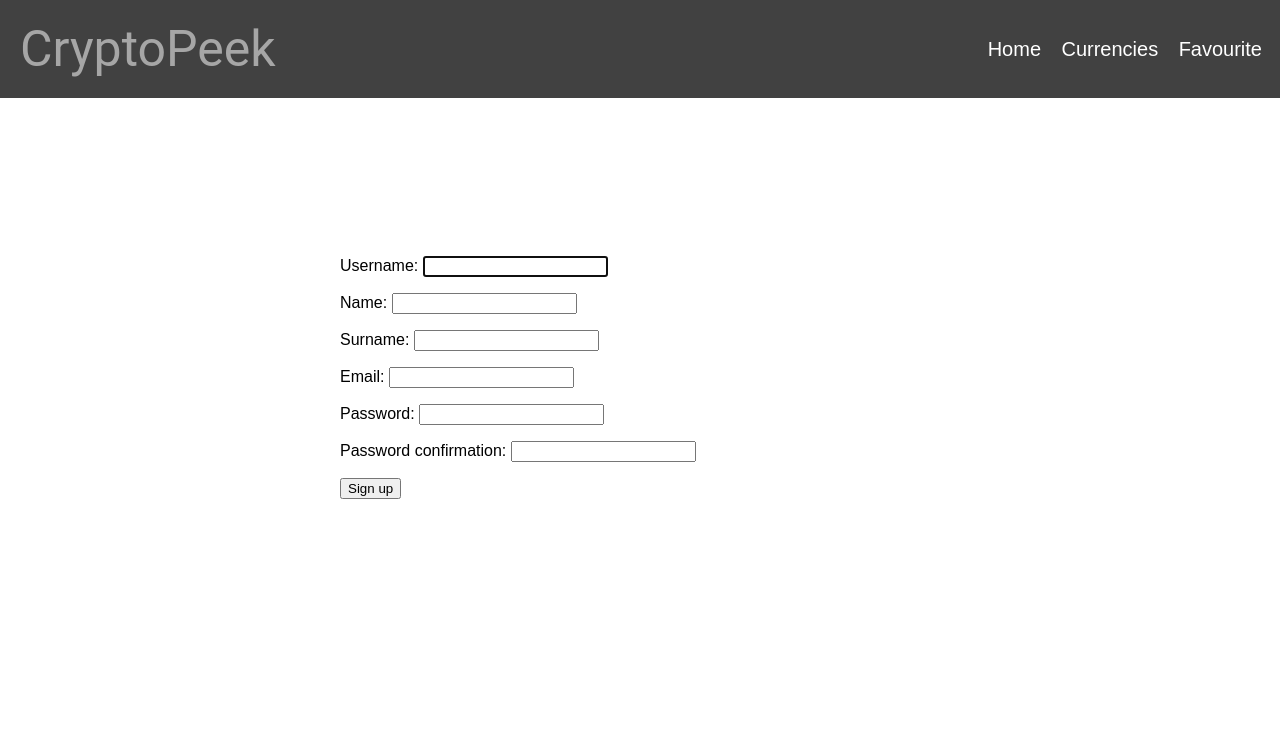
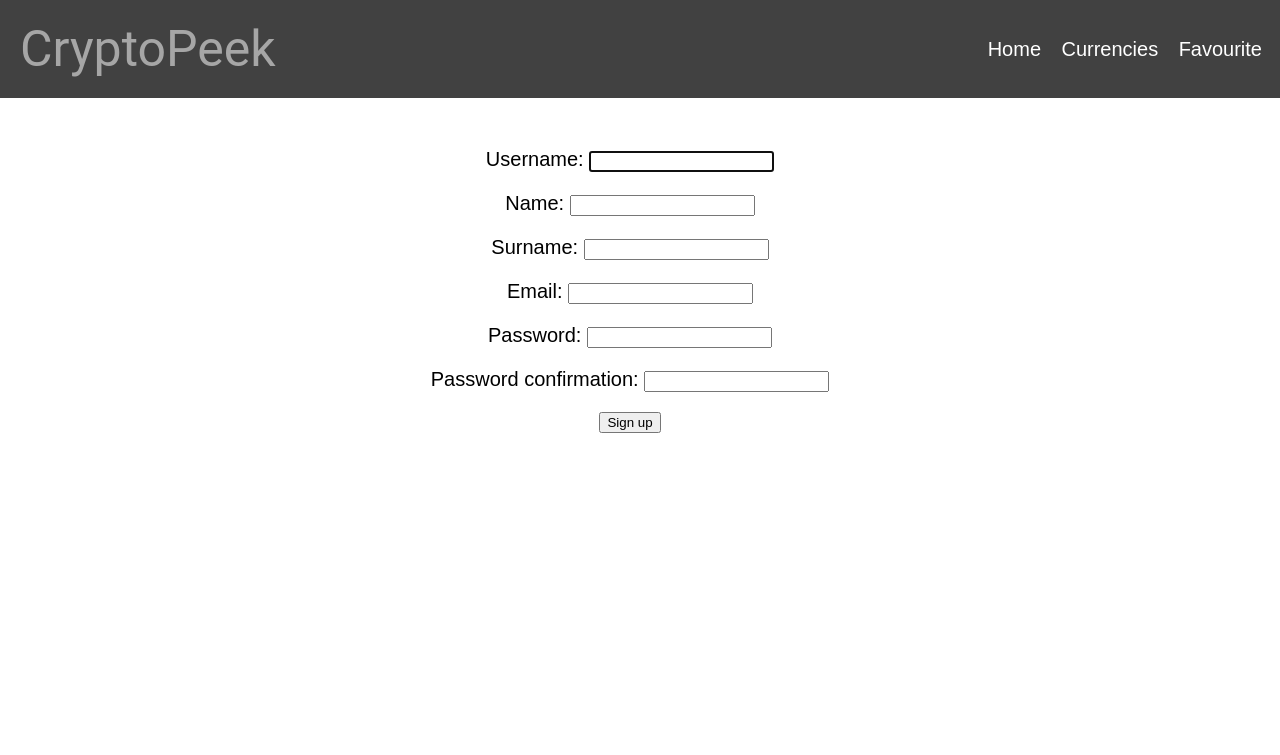
Before and after one commit to DGrzesik/PythonProject-CryptoPeek, a Django app: page /cryptopeek/register/ in a window 1280 px wide. Shown: the top 755 px of the page. Run offline with Django 4.2, Linux system fonts and the light colour scheme.

Commit message:
27/05 version upload

```diff
--- a/CryptoPeek/static/CryptoPeek/account1.css
+++ b/CryptoPeek/static/CryptoPeek/account1.css
@@ -69,12 +69,17 @@ body{
     transition: 0.5s;
 }
 .slogan{
+
     position: relative;
-    height: 500px;
-    width: 600px;
-    margin-top: 20%;
-    margin-right: auto;
-    margin-left: auto;
+    column-gap: 10px;
+    margin-top: 10%;
+    display: grid;
+    grid-template-columns: auto auto auto;
+    text-align: center;
+    font-size: 20px;
+    justify-content: center;
+    margin-bottom: 2%;
+
 }
 #text{
     font-size: 50px;
--- a/CryptoPeek/templates/CryptoPeek/currencies.html
+++ b/CryptoPeek/templates/CryptoPeek/currencies.html
@@ -43,7 +43,7 @@
             <form action='' method="POST">
                 {% csrf_token %}
                 {{ form }}
-                <input id="nameinput" type="submit" value="Wyszukaj">
+                <input id="nameinput1" type="submit" name="action" value="Wyszukaj">
             </form>
 </div>
 <section>
--- a/CryptoPeek/templates/CryptoPeek/favourite.html
+++ b/CryptoPeek/templates/CryptoPeek/favourite.html
@@ -43,7 +43,7 @@
             <form action='' method="POST">
                 {% csrf_token %}
                 {{ form }}
-                <input id="nameinput" type="submit" name='action' value="Wyszukaj">
+                <input id="nameinput1" type="submit" name='action' value="Wyszukaj">
             </form>
 </div>
 <section>
--- a/CryptoPeek/urls.py
+++ b/CryptoPeek/urls.py
@@ -3,12 +3,12 @@ from . import views
 app_name = 'CryptoPeek'
 urlpatterns = [
     path('',views.home,name="home"),
-    path('home/',views.home,name="home"),
-    path('favourite/',views.favourite,name="favourite"),
-    path('favourite/login/',views.account,name="account"),
-    path('login/',views.account,name="account"),
-    path('delete/<str:crypto_id>/',views.delete,name="delete"),
-    path('register/',views.register,name="register"),
-    path('currencies/', views.index, name='currencies'),
-    path('<str:crypto_id>/', views.detail, name='detail')
+    path('cryptopeek/home/',views.home,name="home"),
+    path('cryptopeek/favourite/',views.favourite,name="favourite"),
+    path('cryptopeek/favourite/login/',views.account,name="account"),
+    path('cryptopeek/login/',views.account,name="account"),
+    path('cryptopeek/delete/<str:crypto_id>/',views.delete,name="delete"),
+    path('cryptopeek/register/',views.register,name="register"),
+    path('cryptopeek/currencies/', views.index, name='currencies'),
+    path('cryptopeek/<str:crypto_id>/', views.detail, name='detail')
 ]
--- a/CryptoPeek/views.py
+++ b/CryptoPeek/views.py
@@ -25,7 +25,7 @@ def register(request):
                 password = form.cleaned_data['password1']
                 user = authenticate(username=user.username, password=password)
                 login(request, user)
-                all_favourites.insert_one({"username":user.username,"favourites":[]})
+                all_favourites.insert_one({"username": user.username, "favourites": []})
                 return redirect('/cryptopeek/currencies/')
     else:
         form = SignUpForm()
@@ -74,11 +74,9 @@ def favourite(request):
                 logout(request)
                 return redirect('/cryptopeek/favourite/login/')
 
-
-            apidata = get(
-                'https://api.coingecko.com/api/v3/coins/markets?vs_currency=usd&order=market_cap_desc&per_page=100&page=1&sparkline=false').json()
             if action == "Wyszukaj":
-
+                apidata = get(
+                    'https://api.coingecko.com/api/v3/coins/markets?vs_currency=usd&order=market_cap_desc&per_page=100&page=1&sparkline=false').json()
                 if form.is_valid():
                     name = form.cleaned_data['name']
                     from_price = form.cleaned_data['from_price']
@@ -169,43 +167,48 @@ def index(request):
     apidata = get(
         'https://api.coingecko.com/api/v3/coins/markets?vs_currency=usd&order=market_cap_desc&per_page=100&page=1&sparkline=false').json()
     if request.method == 'POST':
-        if request.POST['action'] == 'Log out':
+        form = CryptoListForm(request.POST)
+        if 'action' in request.POST:
+            action = request.POST['action']
+        else:
+            action = False
+
+        if action == 'Log out':
             logout(request)
-            return redirect('/cryptopeek/currencies/')
-        apidata = get(
-            'https://api.coingecko.com/api/v3/coins/markets?vs_currency=usd&order=market_cap_desc&per_page=100&page=1&sparkline=false').json()
-        form = CryptoListForm(request.POST)
+        elif action == 'Wyszukaj':
+            apidata = get(
+                'https://api.coingecko.com/api/v3/coins/markets?vs_currency=usd&order=market_cap_desc&per_page=100&page=1&sparkline=false').json()
 
-        if form.is_valid():
-            name = form.cleaned_data['name']
-            from_price = form.cleaned_data['from_price']
-            to_price = form.cleaned_data['to_price']
-            sort_type = form.cleaned_data['sort']
-            input_dict = apidata
-            if from_price:
-                input_dict = [x for x in input_dict if x['current_price'] <= to_price]
-            if to_price:
-                input_dict = [x for x in input_dict if from_price <= x['current_price']]
-            if name:
-                input_dict = [x for x in input_dict if name.lower() in x['name'].lower()]
-            if sort_type == "A-Z":
-                input_dict.sort(key=lambda x: x["id"])
-            if sort_type == "Z-A":
-                input_dict.sort(key=lambda x: x["id"], reverse=True)
-            if sort_type == "ArrowDown":
-                input_dict.sort(key=lambda x: x["current_price"], reverse=True)
-            if sort_type == "ArrowUp":
-                input_dict.sort(key=lambda x: x["current_price"])
-            if sort_type == "ArrowUpMC":
-                input_dict.sort(key=lambda x: x["market_cap"])
-            if sort_type == "ArrowDownMC":
-                input_dict.sort(key=lambda x: x["market_cap"], reverse=True)
-            if sort_type == "ArrowUpPC":
-                input_dict.sort(key=lambda x: x["price_change_24h"])
-            if sort_type == "ArrowDownPC":
-                input_dict.sort(key=lambda x: x["price_change_24h"], reverse=True)
+            if form.is_valid():
+                name = form.cleaned_data['name']
+                from_price = form.cleaned_data['from_price']
+                to_price = form.cleaned_data['to_price']
+                sort_type = form.cleaned_data['sort']
+                input_dict = apidata
+                if from_price:
+                    input_dict = [x for x in input_dict if x['current_price'] >= from_price]
+                if to_price:
+                    input_dict = [x for x in input_dict if to_price >= x['current_price']]
+                if name:
+                    input_dict = [x for x in input_dict if name.lower() in x['name'].lower()]
+                if sort_type == "A-Z":
+                    input_dict.sort(key=lambda x: x["id"])
+                if sort_type == "Z-A":
+                    input_dict.sort(key=lambda x: x["id"], reverse=True)
+                if sort_type == "ArrowDown":
+                    input_dict.sort(key=lambda x: x["current_price"], reverse=True)
+                if sort_type == "ArrowUp":
+                    input_dict.sort(key=lambda x: x["current_price"])
+                if sort_type == "ArrowUpMC":
+                    input_dict.sort(key=lambda x: x["market_cap"])
+                if sort_type == "ArrowDownMC":
+                    input_dict.sort(key=lambda x: x["market_cap"], reverse=True)
+                if sort_type == "ArrowUpPC":
+                    input_dict.sort(key=lambda x: x["price_change_24h"])
+                if sort_type == "ArrowDownPC":
+                    input_dict.sort(key=lambda x: x["price_change_24h"], reverse=True)
 
-            return render(request, 'CryptoPeek/currencies.html', {'apidata': input_dict, 'form': form})
+                return render(request, 'CryptoPeek/currencies.html', {'apidata': input_dict, 'form': form})
 
     else:
         form = CryptoListForm()
--- a/DjangoCrypto/urls.py
+++ b/DjangoCrypto/urls.py
@@ -19,6 +19,6 @@ from django.conf import settings
 from django.conf.urls.static import static
 
 urlpatterns = [
-    path('cryptopeek/', include('CryptoPeek.urls')),
+    path('', include('CryptoPeek.urls')),
     path('admin/', admin.site.urls),
 ] + static(settings.STATIC_URL, document_root=settings.STATIC_ROOT)
```
Also changed, not shown: db.sqlite3.
